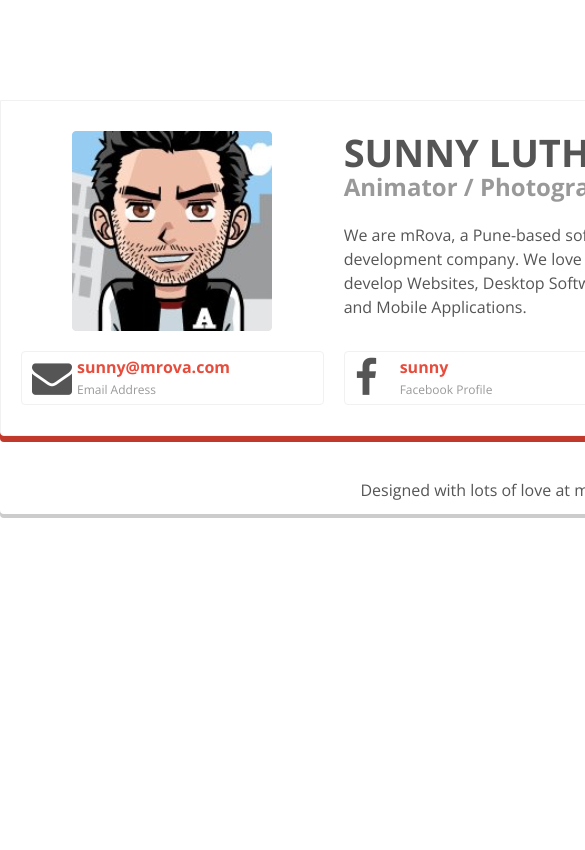
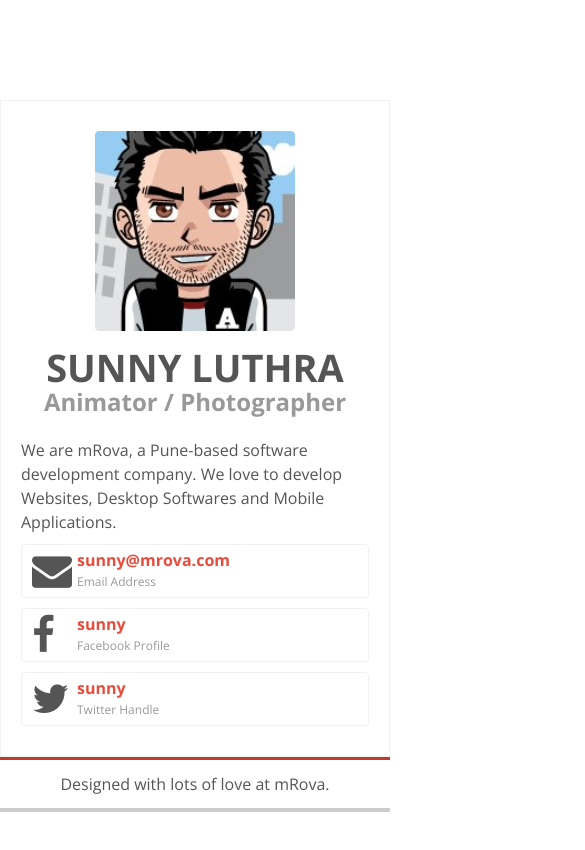
Before and after one commit to webtoknow/personal-page-css-workshop, a plain HTML site: page solutions/exercise-1/index.html in a window 390 px wide. Shown: the top 850 px of the page, 585 px wide, since content can reach past the window. Drawn offline with nearby package versions, Linux system fonts and the light colour scheme.

Commit message:
Added responsive behaviour to about page

```diff
--- a/solutions/exercise-1/index.html
+++ b/solutions/exercise-1/index.html
@@ -11,7 +11,7 @@
     <title>About Me</title>
 </head>
 <body>
-    <div class="about-page-grid">
+    <div class="page-grid">
         <main class="about-content">
             <img class="my-avatar" src="../../img/Sunny-Luthra.png" alt="Sunny Luthra">
             <div class="my-info">
--- a/solutions/exercise-1/style.css
+++ b/solutions/exercise-1/style.css
@@ -11,7 +11,7 @@ body {
     background-size: cover;
 }
 
-.about-page-grid {
+.page-grid {
     margin: 100px 0;
     display: grid;
     grid-template-columns: 1fr 990px 1fr;
@@ -142,3 +142,52 @@ body {
     color: #c0392b;
     text-decoration: none;
 }
+
+@media (max-width: 990px) {
+    .my-list {
+        display: none;
+    }
+    .page-grid {
+        display: block;
+    }
+    .about-content {
+        grid-template-columns: 1fr 1fr;
+        grid-template-rows: 1fr fit-content;
+        grid-template-areas:
+            "my-avatar my-info"
+            "my-social my-social";
+        border-radius: 0;
+    }
+    .footer {
+        border-radius: 0;
+    }
+}
+
+@media (max-width: 768px) {
+    body {
+        background: none;
+    }
+    .about-content {
+        display: block;
+    }
+    .my-avatar {
+        display: block;
+        margin: 0 auto;
+    }
+    .my-info-title {
+        margin-top: 15px;
+        text-align: center;
+    }
+    .my-info-subtitle {
+        text-align: center;
+    }
+    .my-social {
+        display: block;
+    }
+    .my-social-item {
+        margin-top:10px;
+    }
+    .footer {
+        margin-top: 3px;
+    }
+}
```
Also changed, not shown: 1 other file.
